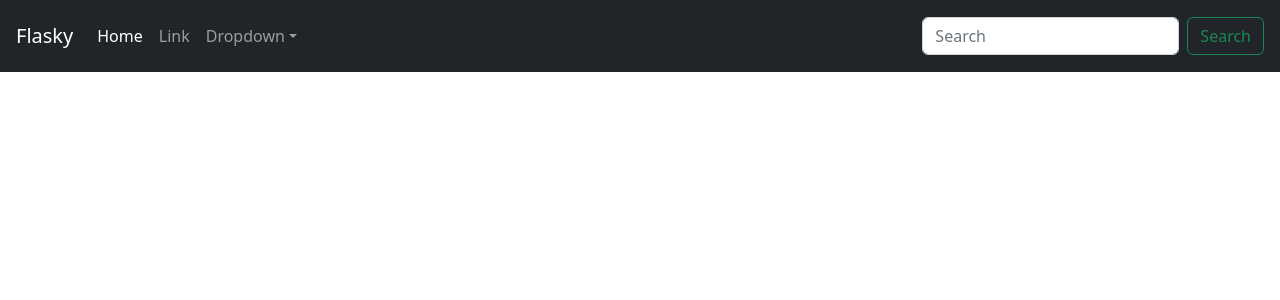
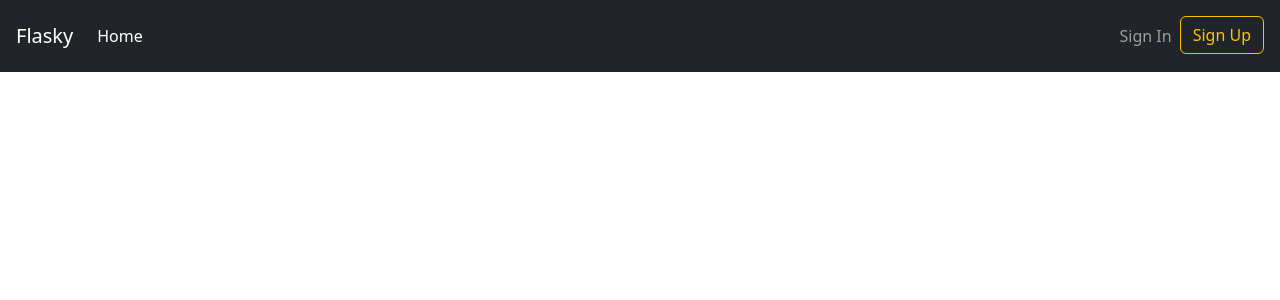
Before and after one commit to zaid-kamil/digipodium_flask_demo, a Flask app: page /login in a window 1280 px wide. Shown: the top 300 px of the page. Run offline with Flask 2, Linux system fonts and the light colour scheme.

Commit message:
menubar and links

```diff
--- a/app.py
+++ b/app.py
@@ -6,10 +6,16 @@ app = Flask(__name__)
 def index():
     return render_template('index.html')
 
-#froute
+# froute
 @app.route('/login')
 def login():
     return render_template('login.html')
 
+@app.route('/register')
+def register():
+    return render_template('register.html')
+
+
+
 if __name__ == '__main__':
-  app.run(host='127.0.0.1', port=8000, debug=True)
+    app.run(host='127.0.0.1', port=8000, debug=True)
--- a/templates/index.html
+++ b/templates/index.html
@@ -12,7 +12,7 @@
   main {
     display: flex;
     width: 100%;
-    height: 90vh;
+    height: 95vh;
     background-color: rgb(248, 248, 244);
     background-image: url('https://images.unsplash.com/photo-1517483000871-1dbf64a6e1c6?ixlib=rb-1.2.1&ixid=MnwxMjA3fDB8MHxwaG90by1wYWdlfHx8fGVufDB8fHx8&auto=format&fit=crop&w=1769&q=80');
     background-size: cover;
--- a/templates/layout/base.html
+++ b/templates/layout/base.html
@@ -17,35 +17,30 @@
 <body>
     <header>
         <nav class="navbar navbar-expand-lg p-3 navbar-dark bg-dark">
-            <a class="navbar-brand" href="#">Flasky</a>
+            <a class="navbar-brand" href="/">Flasky</a>
             <button class="navbar-toggler d-lg-none" type="button" data-bs-toggle="collapse"
                 data-bs-target="#collapsibleNavId" aria-controls="collapsibleNavId" aria-expanded="false"
                 aria-label="Toggle navigation"></button>
             <div class="collapse navbar-collapse" id="collapsibleNavId">
                 <ul class="navbar-nav me-auto mt-2 mt-lg-0">
                     <li class="nav-item">
-                        <a class="nav-link active" href="#" aria-current="page">Home <span
+                        <a class="nav-link active" href="/" aria-current="page">Home <span
                                 class="visually-hidden">(current)</span></a>
                     </li>
+                </ul>
+
+                <ul class="navbar-nav mt-2 mt-lg-0 ">
                     <li class="nav-item">
-                        <a class="nav-link" href="#">Link</a>
+                        <a href="/login" class="nav-link">Sign In</a>
                     </li>
-                    <li class="nav-item dropdown">
-                        <a class="nav-link dropdown-toggle" href="#" id="dropdownId" data-bs-toggle="dropdown"
-                            aria-haspopup="true" aria-expanded="false">Dropdown</a>
-                        <div class="dropdown-menu" aria-labelledby="dropdownId">
-                            <a class="dropdown-item" href="#">Action 1</a>
-                            <a class="dropdown-item" href="#">Action 2</a>
-                        </div>
+                    <li class="nav-item">
+                        <a href="/register" class="btn btn-outline-warning">Sign Up</a>
                     </li>
                 </ul>
-                <form class="d-flex my-2 my-lg-0">
-                    <input class="form-control me-sm-2" type="text" placeholder="Search">
-                    <button class="btn btn-outline-success my-2 my-sm-0" type="submit">Search</button>
-                </form>
             </div>
         </nav>
     </header>
+
     <main>
         {% block body %}{% endblock %}
     </main>
--- /dev/null
+++ b/templates/register.html
@@ -0,0 +1,5 @@
+{% extends 'layout/base.html' %}
+
+{% block body %}
+
+{% endblock %}
```
